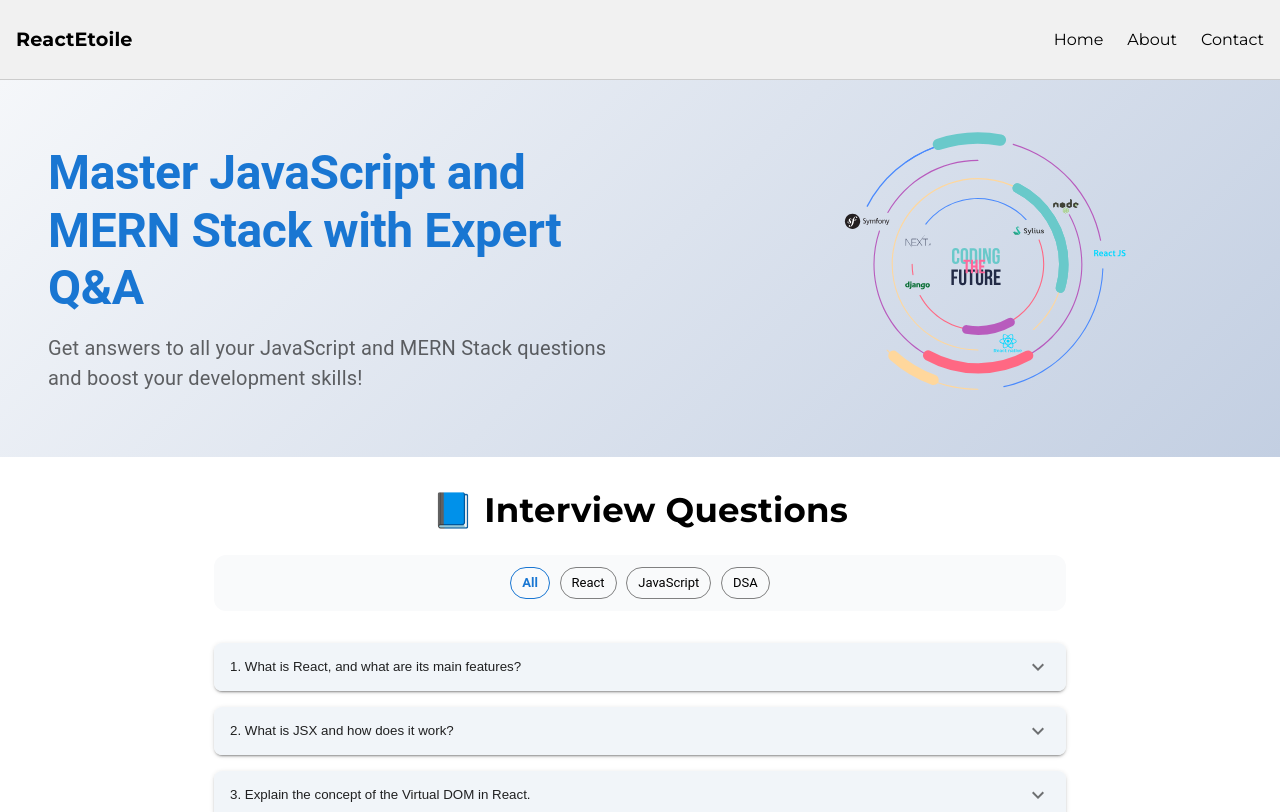
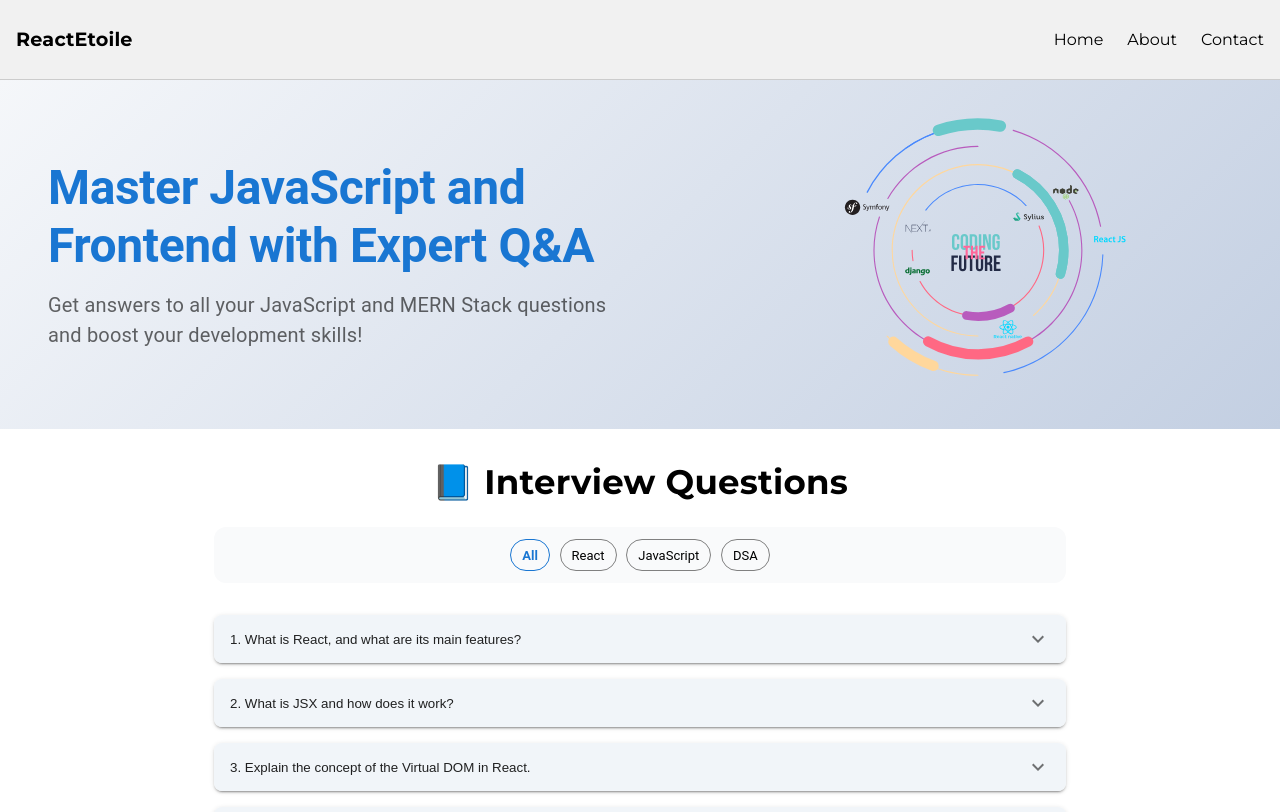
Before and after one commit to adarshpatel111/ReactEtoile, a React (Vite) app in the folder client/: page / in a window 1280 px wide. Shown: the top 812 px of the page. Built offline with nearby package versions, Linux system fonts and the light colour scheme; a web font is replaced by a local one.

Commit message:
Update Banner.jsx

```diff
--- a/client/src/Components/Banner/Banner.jsx
+++ b/client/src/Components/Banner/Banner.jsx
@@ -45,7 +45,7 @@ const Banner = () => {
               color: theme.palette.primary.main,
             }}
           >
-            Master JavaScript and MERN Stack with Expert Q&A
+            Master JavaScript and Frontend with Expert Q&A
           </Typography>
           <Typography
             variant="body1"
```
